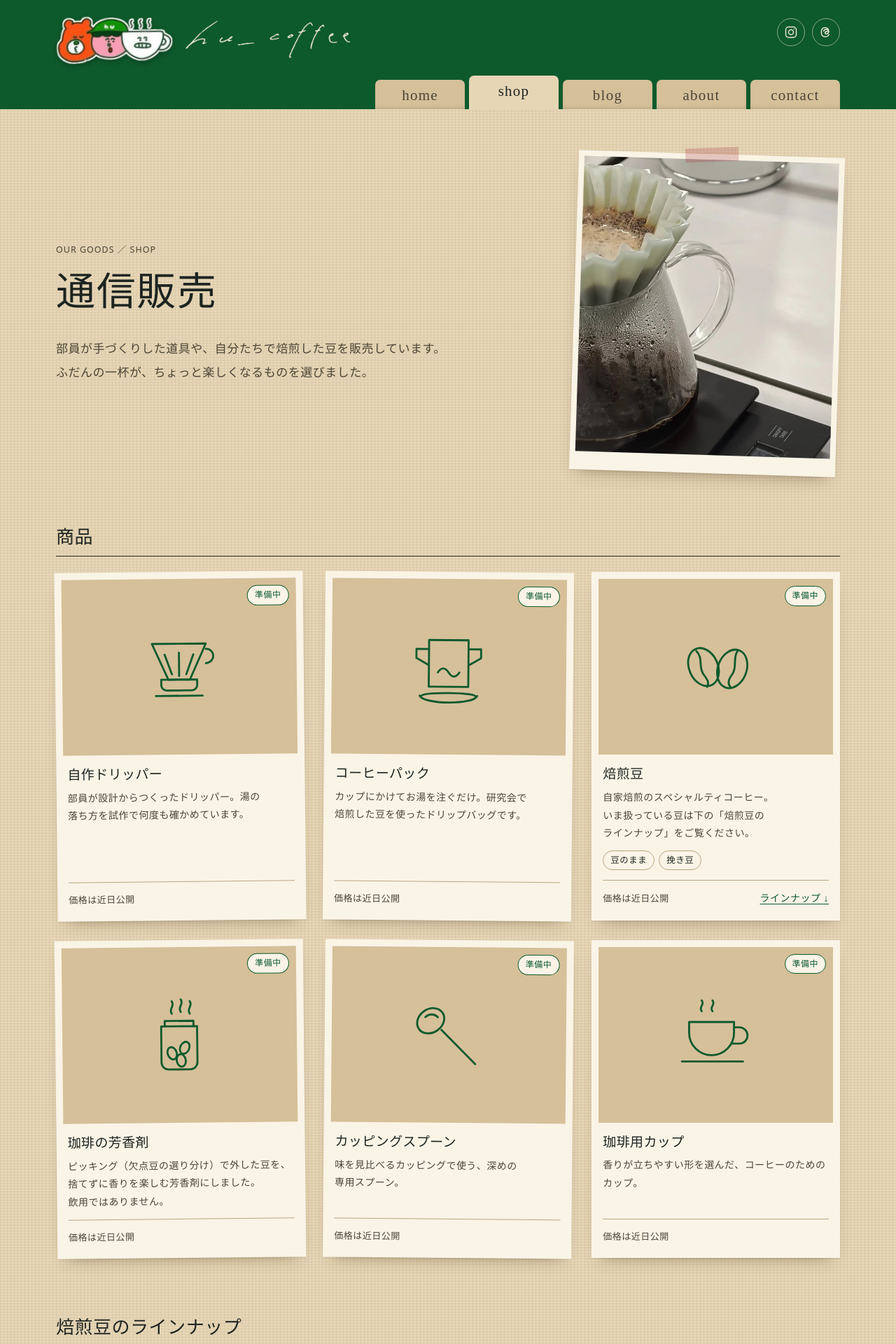
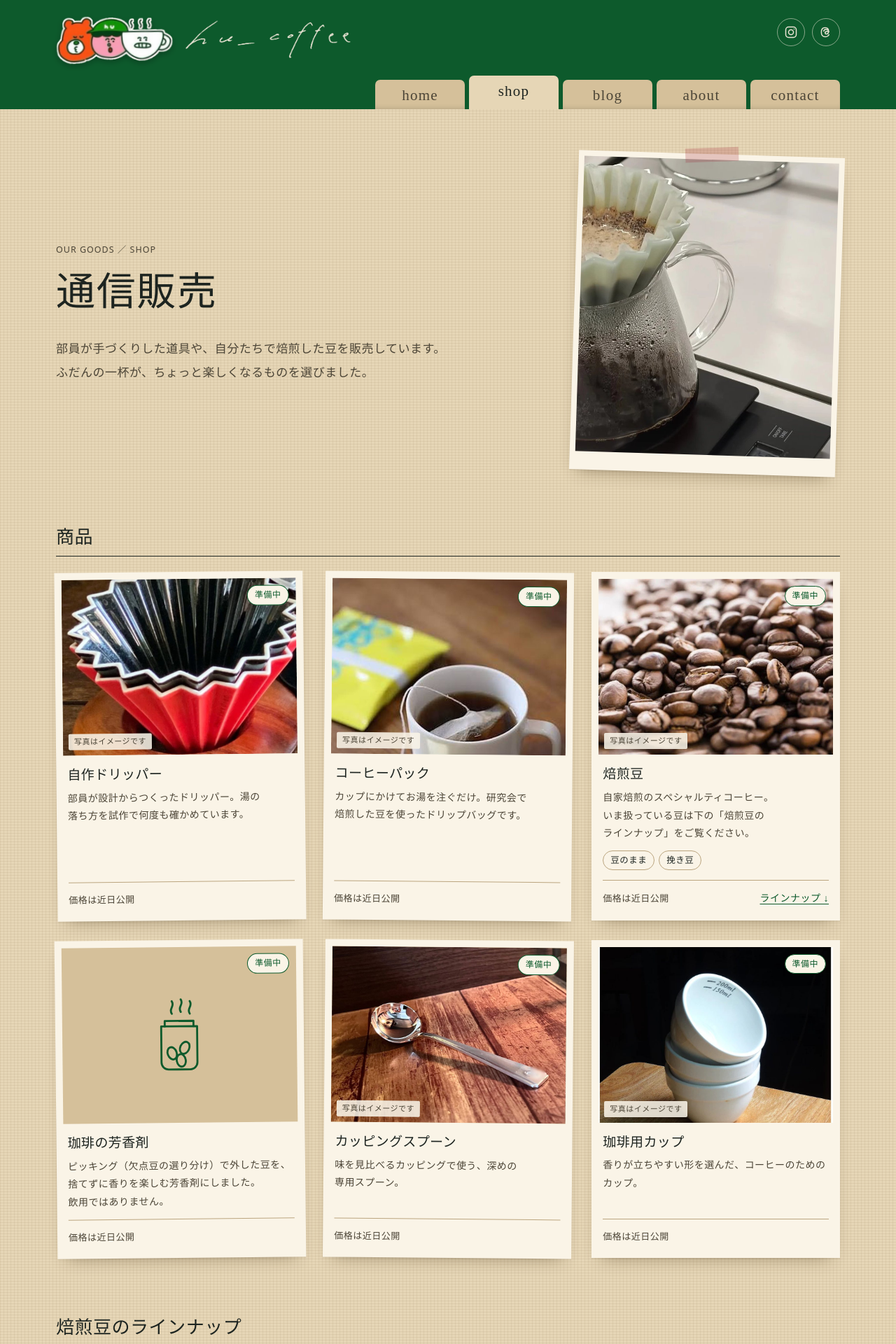
Before and after one commit to gmgngnm/hu_coffee, a Jekyll site: the page built from shop.html, in a window 1280 px wide. Shown: the top 1920 px of the page at 70% size. Built offline with Jekyll 4.4.1, drawn with Linux system fonts in a browser that asks for light colours; some web fonts are replaced.

Commit message:
通信販売の商品カードに写真を入れる（仮の写真）
いただいた写真を横4:縦3に切り出し、他社のロゴが写らない範囲にした。実物の写真に
差し替えるまでの仮なので、各写真に「写真はイメージです」と添える。芳香剤は写真が
届いていないので線画のまま。商品の写真は管理画面からも差し替えられる。

Co-Authored-By: Claude Opus 5.5 <noreply@anthropic.com>
Claude-Session: https://claude.ai/code/session_01SJAjaDFs9AxovdXkUsc4Np

```diff
--- a/admin/config.yml
+++ b/admin/config.yml
@@ -87,6 +87,7 @@ collections:
                   - { label: 芳香剤, value: aroma }
                   - { label: スプーン, value: spoon }
                   - { label: カップ, value: cup }
+              - { name: image, label: 写真, widget: image, required: false, media_folder: /assets/img/products, public_folder: /assets/img/products, hint: "横4:縦3がきれいに収まります。無ければ線画が出ます" }
               - { name: desc, label: 説明, widget: text }
               - { name: price, label: 価格（円・税込）, widget: number, value_type: int, min: 0, required: false, hint: "未定なら空欄（「価格は近日公開」と出ます）" }
               - { name: options, label: 選べる種類, widget: list, required: false, hint: "カンマ区切り（例：豆のまま, 挽き豆）" }
--- a/assets/css/main.css
+++ b/assets/css/main.css
@@ -277,6 +277,10 @@ h1, h2, h3 { font-family: var(--f-head); font-weight: 400; line-height: 1.45; le
 .product:nth-child(3n+2) { transform: rotate(.5deg); }
 .product__pic { position: relative; background: var(--paper-2); color: var(--accent); aspect-ratio: 4 / 3; display: grid; place-items: center; margin-bottom: 14px; }
 .product__pic .pic { width: 46%; height: auto; }
+.product__pic--photo { overflow: hidden; }
+.product__pic--photo img { width: 100%; height: 100%; object-fit: cover; display: block; }
+/* 実物の写真に差し替えるまでの目印 */
+.product__note { position: absolute; left: 8px; bottom: 8px; font-size: 11px; padding: 1px 8px; background: rgba(250,244,231,.88); color: var(--ink-2); border-radius: 2px; }
 .product__badge { position: absolute; top: 10px; right: 10px; font-size: 12px; padding: 2px 10px; border-radius: 99px; background: var(--field); color: var(--accent); border: 1px solid currentColor; }
 .product__badge--out { color: var(--stamp); }
 .bean .product__badge { position: static; }
--- a/shop.html
+++ b/shop.html
@@ -24,7 +24,13 @@ description: 北大珈琲研究会のオンラインショップ。自作のド
       {%- for p in site.data.products.products -%}
       {%- assign url = p.buy_url | default: shop_url -%}
       <li class="product product--{{ p.status }}">
-        <div class="product__pic">{% include product-icon.html icon=p.icon %}
+        <div class="product__pic{% if p.image %} product__pic--photo{% endif %}">
+          {%- if p.image -%}
+          <img src="{{ p.image | relative_url }}" alt="" width="960" height="720" loading="lazy">
+          <span class="product__note">写真はイメージです</span>
+          {%- else -%}
+          {% include product-icon.html icon=p.icon %}
+          {%- endif -%}
           {%- case p.status -%}
             {%- when "soon" -%}<span class="product__badge">準備中</span>
             {%- when "soldout" -%}<span class="product__badge product__badge--out">売り切れ</span>
```
Also changed, not shown: _data/products.yml (+7 -1 lines), assets/img/products/beans.jpg (added), assets/img/products/cup.jpg (added), assets/img/products/dripbag.jpg (added), assets/img/products/dripper.jpg (added), assets/img/products/spoon.jpg (added).
